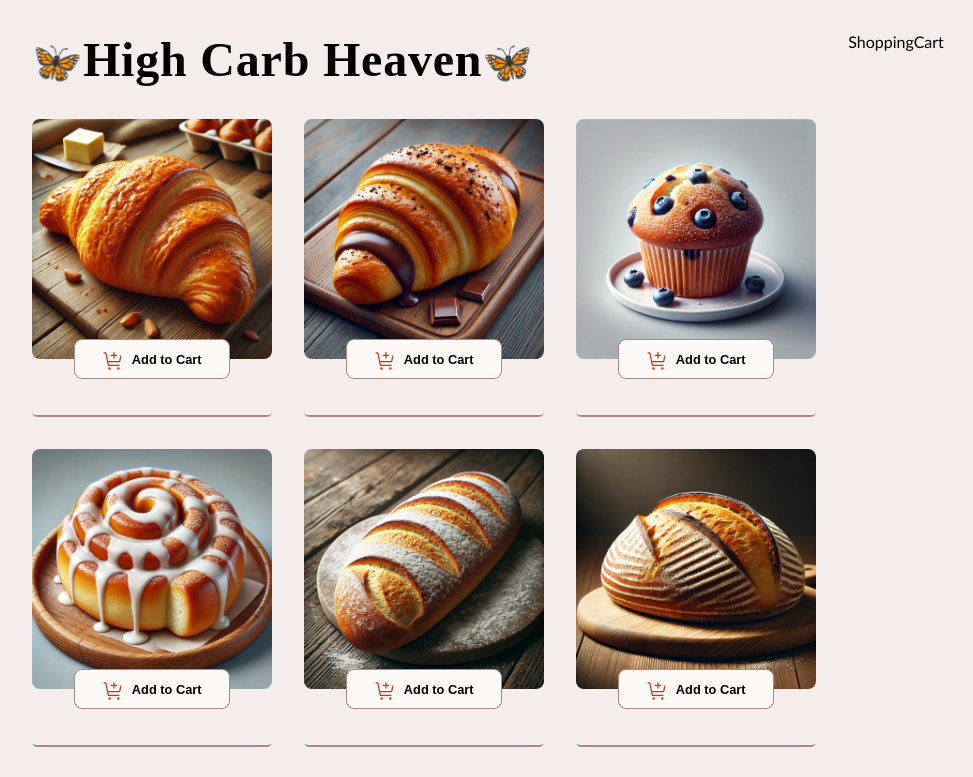
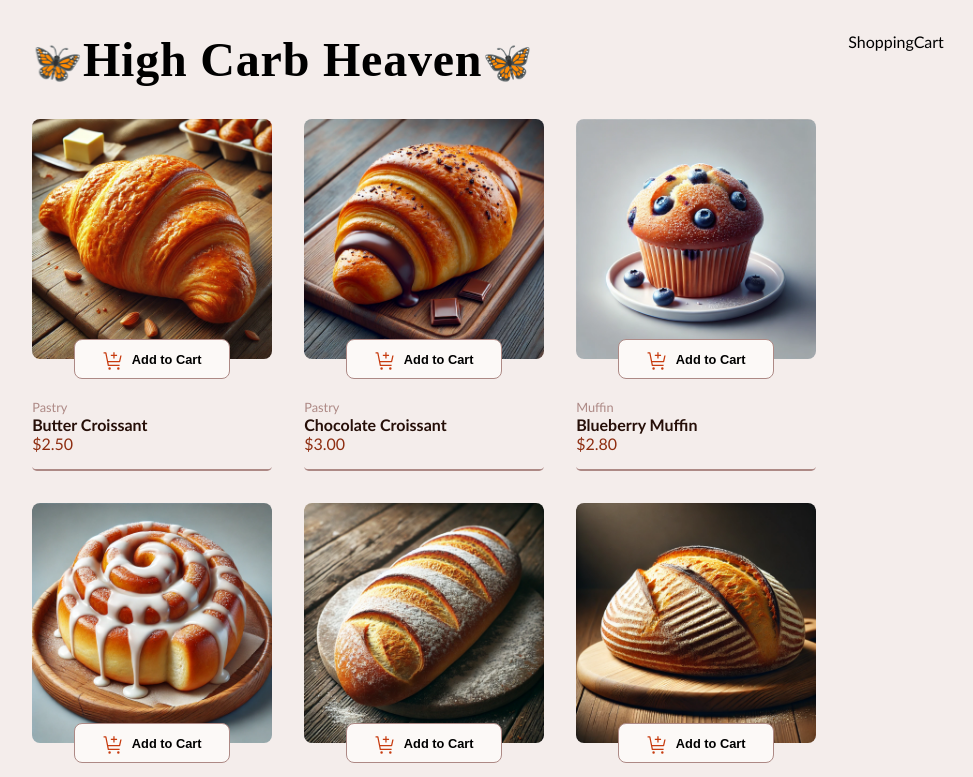
Before and after one commit to Chalitacc/bakery-workshop, a React (Vite) app: page / in a window 1280 px wide. Shown: the top 777 px of the page, without its empty margins (152-1125 px from the left). Built offline with nearby package versions, Linux system fonts and the light colour scheme.

Commit message:
some extra fixes for the page

```diff
--- a/src/Components/MenuItem/MenuItem.jsx
+++ b/src/Components/MenuItem/MenuItem.jsx
@@ -73,6 +73,10 @@ const MenuItem = ({
         </button>
         // hvis item quanitty er mer enn null så vil CounterButton bli trykket eller hvis ikke finnes i handlekurv eller ikke har blitt trykket på så er det vanlig button som blir aktiv
       )}
+
+      <div className={styles.itemCategory}>{item.category}</div>
+      <div className={styles.itemName}>{item.name}</div>
+      <div className={styles.itemPrice}>{item.price.toFixed(2)}</div>
     </div>
   );
 };
```
